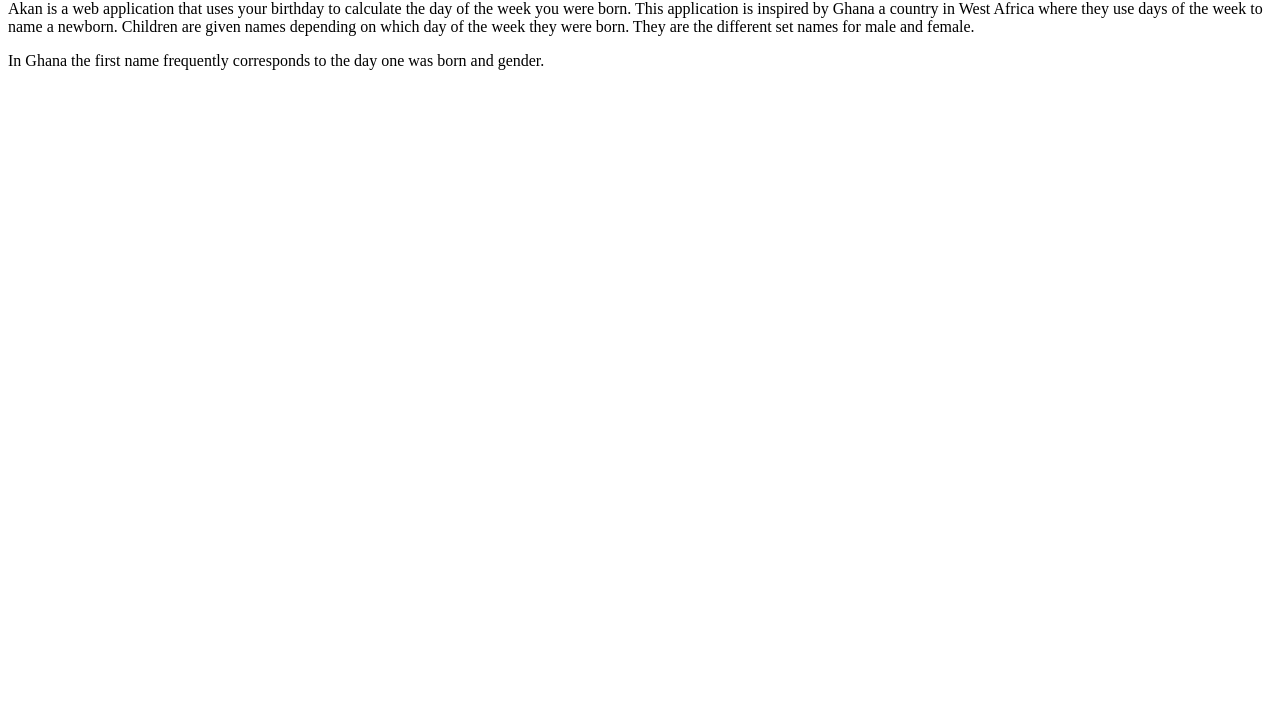
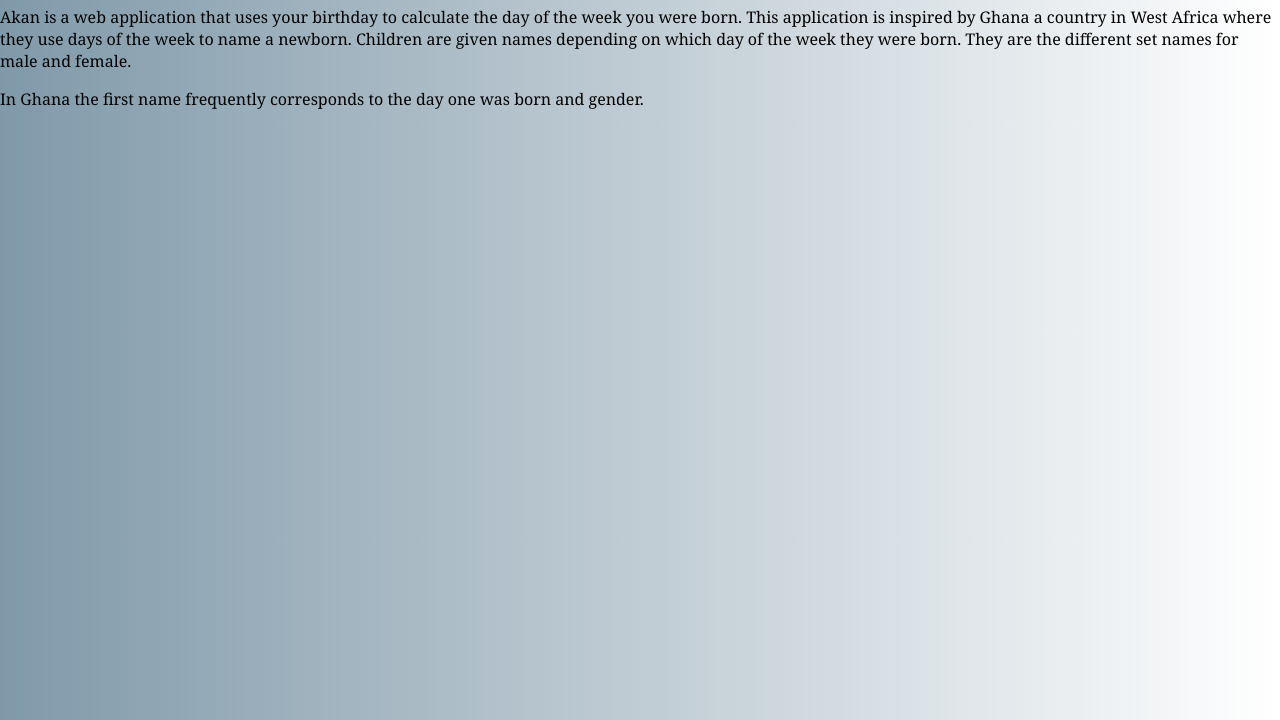
Before and after one commit to Juliet-Ol/Akan-name-calculator, a plain HTML site: page index.html in a window 1280 px wide. Shown: the part 80-800 px from the top of the page. Drawn offline with Linux system fonts and the light colour scheme.

Commit message:
put background color on page

```diff
--- a/index.html
+++ b/index.html
@@ -2,6 +2,9 @@
 <html>
     <head>
         <title>Akan-name-calculator</title>
+        <link href="styles.css" rel="stylesheet" type="text/css">
+       <script scr="js/script.js" defer></script>
+
     </head>
     <body>
         <h1>Akan name calculator</h1>
--- a/styles.css
+++ b/styles.css
@@ -0,0 +1,10 @@
+*, *::before, *::after {
+    font-family: Georgia, 'Times New Roman', Times, serif;
+    font-weight: normal;
+}
+
+body {
+        padding: 0;
+        margin: 0;
+        background: linear-gradient(to right, #52748abb, #00ffa600);
+}
```
